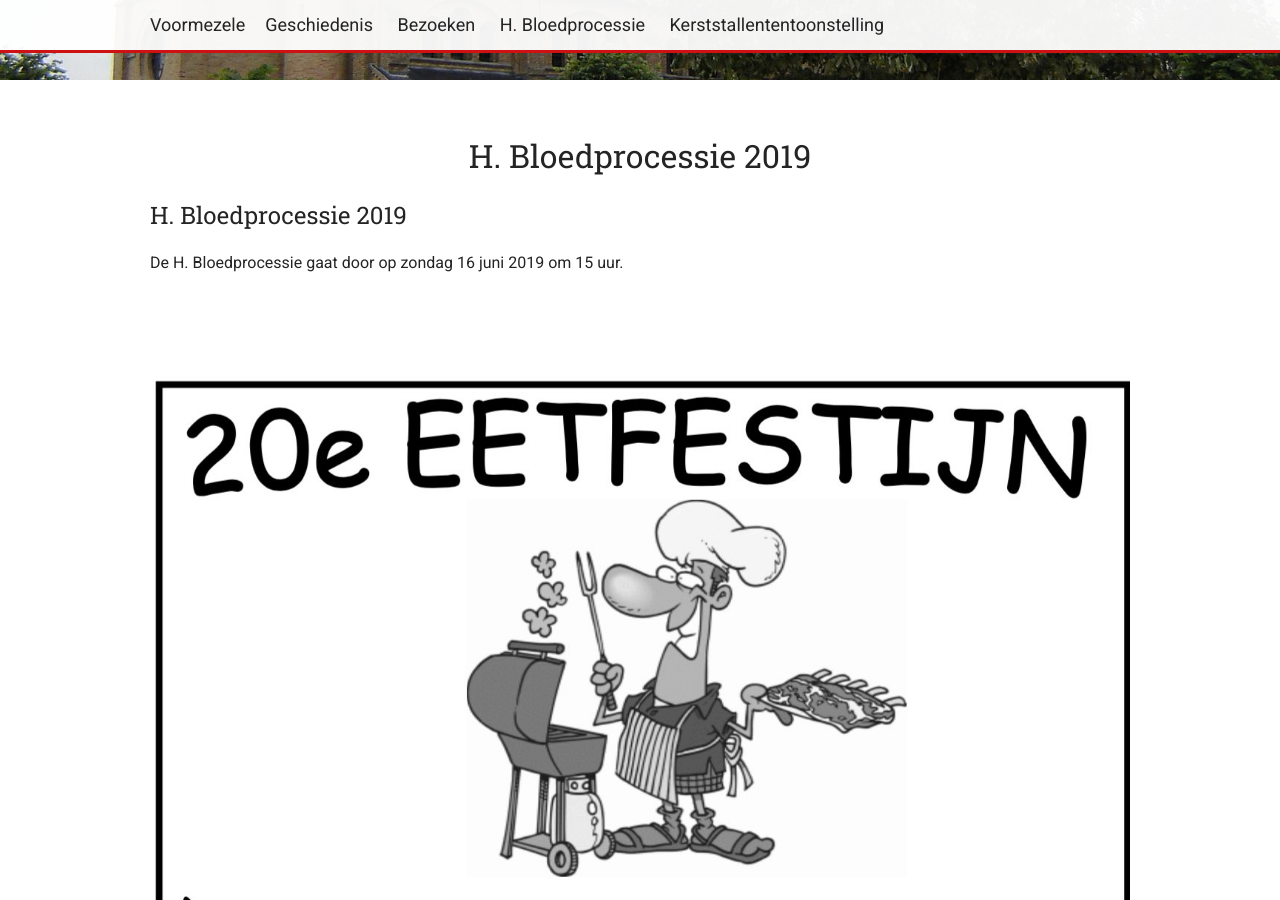
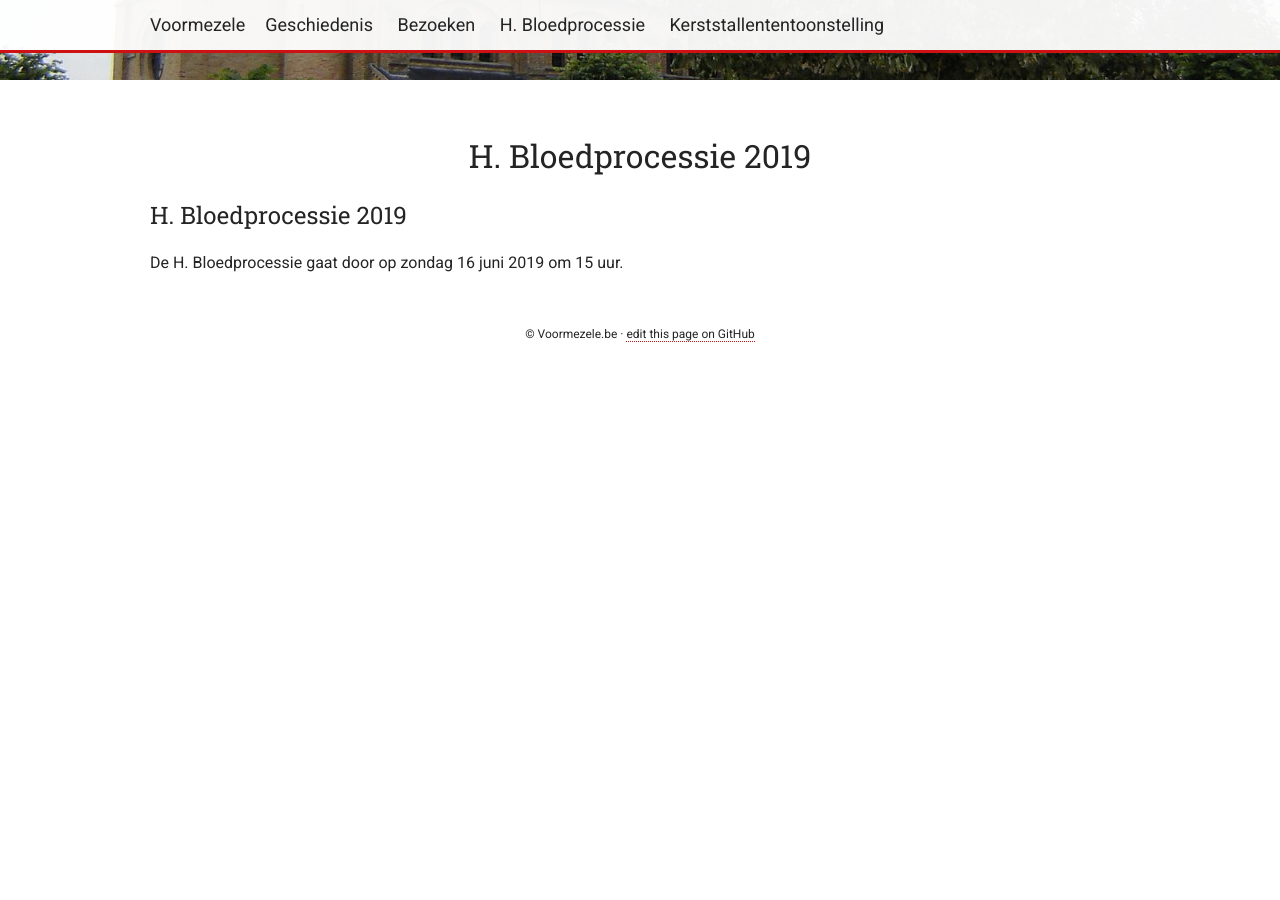
Before and after one commit to dannycuvelier/voormezele.github.io, a Jekyll site: the page built from hbloedprocessie-2019.md, in a window 1280 px wide and 900 px high, scrolled down 495 px. Built offline with Jekyll 4.4.1, drawn with Linux system fonts in a browser that asks for light colours; after the commit the page ends 900 px from its top, so only the background shows below that.

Commit message:
Update hbloedprocessie-2019.md

```diff
--- a/hbloedprocessie-2019.md
+++ b/hbloedprocessie-2019.md
@@ -6,8 +6,3 @@ layout: page
 ## H. Bloedprocessie 2019
 
 De H. Bloedprocessie gaat door op zondag 16 juni 2019 om 15 uur.
-
-
-<div style="text-align: center; margin: 100px 0">
-    <img src="./public/assets/eetfestijn-2018.jpg" alt="Affiche eetfestijn 2018" />
-</div>
```
